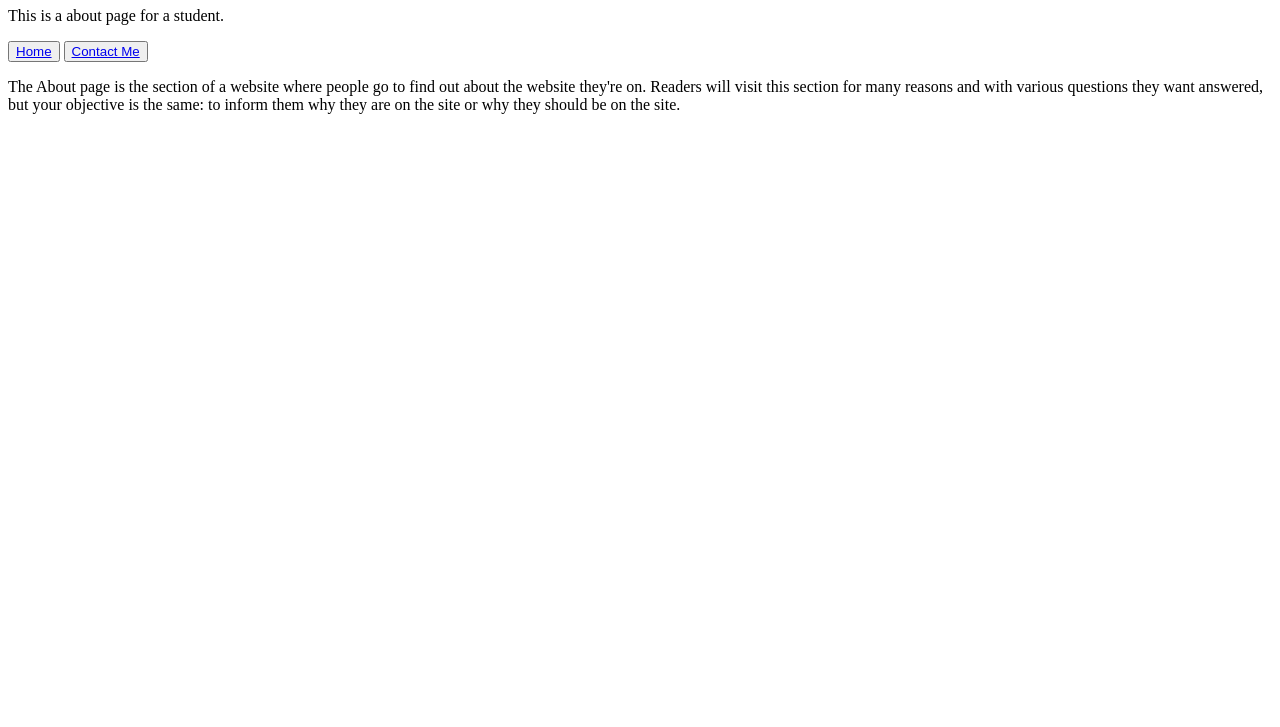
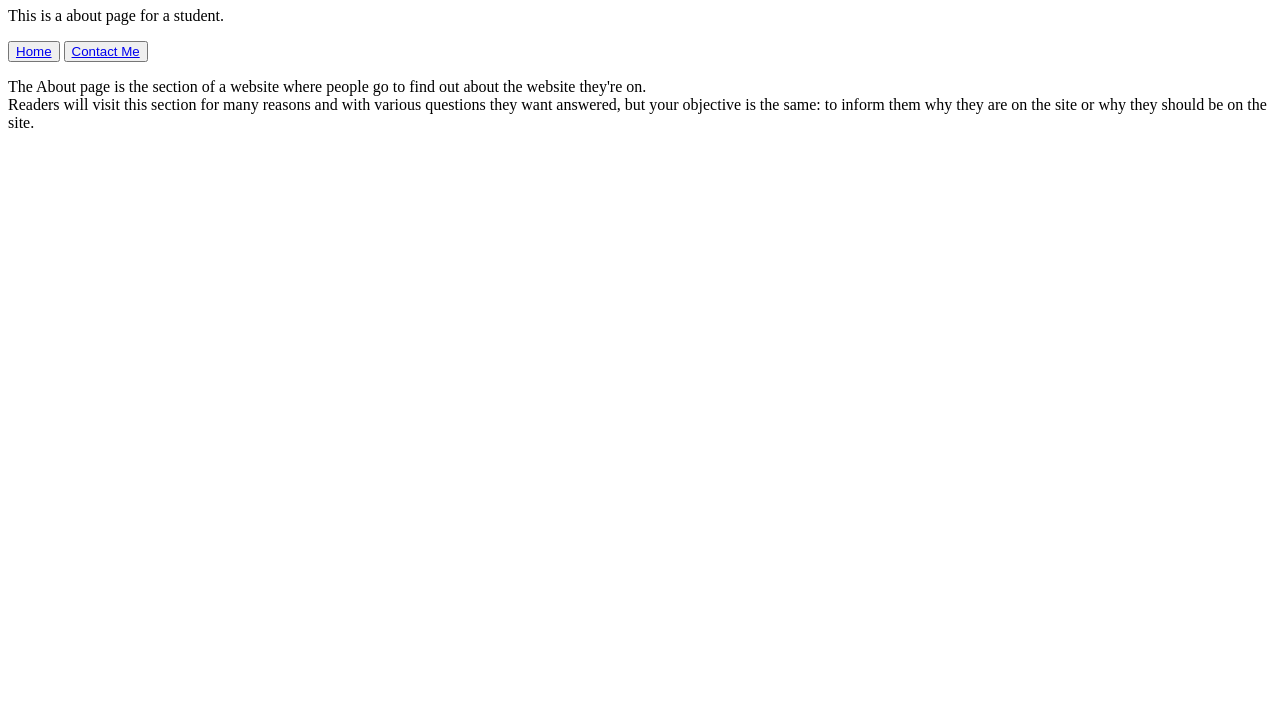
Before and after one commit to Kummirai/Basic-Inforamtional-Site, a website: page about.html in a window 1280 px wide. Shown: the part 73-800 px from the top of the page. Drawn offline with Linux system fonts and the light colour scheme.

Commit message:
Update about.html

```diff
--- a/about.html
+++ b/about.html
@@ -11,6 +11,6 @@
     <p>This is a about page for a student.</p>
     <button><a href="/">Home</a></button>
     <button><a href="/contact-me">Contact Me</a></button>
-    <p>The About page is the section of a website where people go to find out about the website they're on. Readers will visit this section for many reasons and with various questions they want answered, but your objective is the same: to inform them why they are on the site or why they should be on the site.</p>
+    <p>The About page is the section of a website where people go to find out about the website they're on. <br>Readers will visit this section for many reasons and with various questions they want answered, but your objective is the same: to inform them why they are on the site or why they should be on the site.</p>
   </body>
 </html>
```
